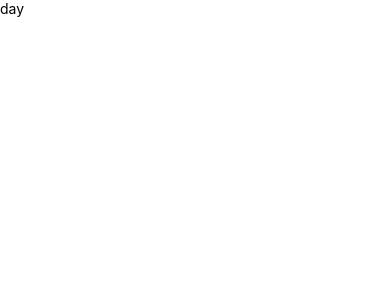
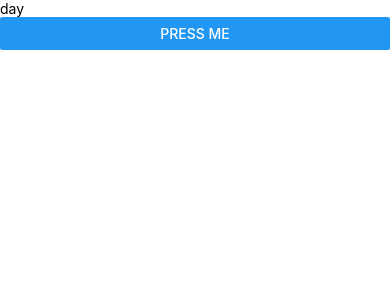
Before and after one commit to suchoX/PlaygroundReactNative, a React Native app: screen / in a window 390 px wide. Shown: the top 300 px of the page. Built offline with nearby package versions, Linux system fonts and the light colour scheme.

Commit message:
Simple Store Change Test

```diff
--- a/src/App.js
+++ b/src/App.js
@@ -30,6 +30,7 @@ const App: () => Node = () => {
         <SafeAreaView>
           <View>
             <Text>{uiStore.colorScheme.type}</Text>
+            <Button title="Press me" onPress={() => uiStore.switchDayNight()} />
           </View>
         </SafeAreaView>
       )}
--- a/src/stores/UiStore.js
+++ b/src/stores/UiStore.js
@@ -12,7 +12,6 @@ class UiStore {
   }
 
   switchDayNight = () => {
-    console.log('weferf');
     if (this.colorScheme.type === 'day') {
       this.colorScheme = nightColorScheme;
     } else if (this.colorScheme.type === 'night') {
```
